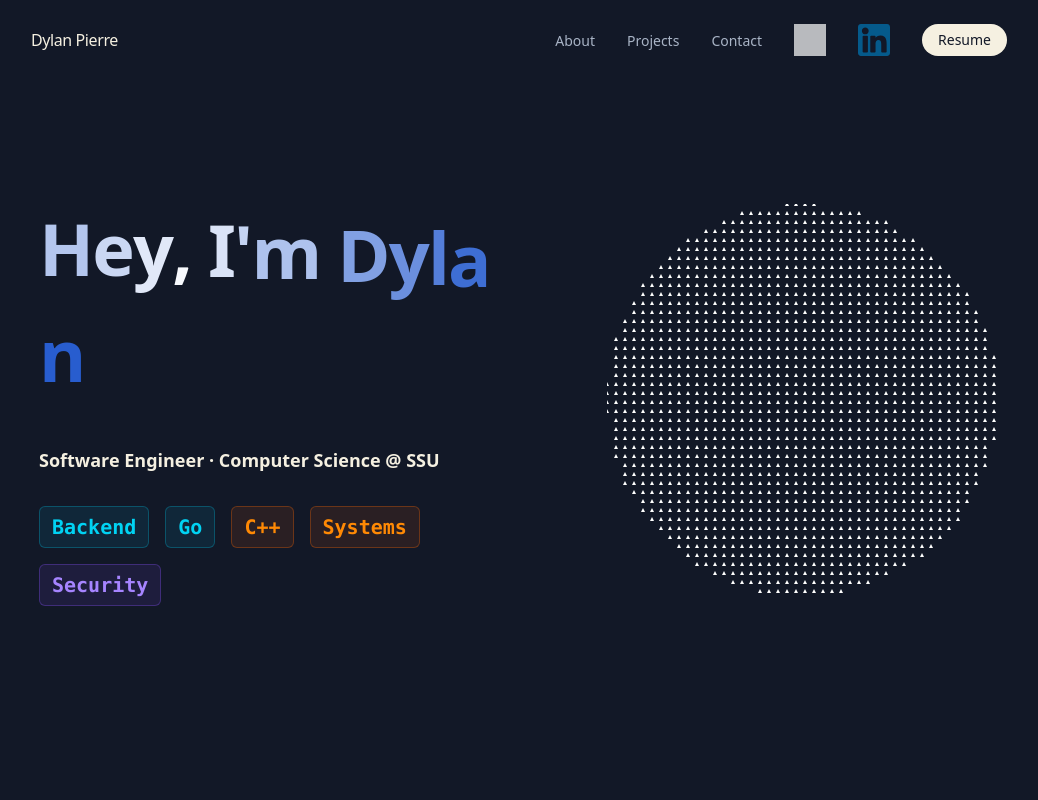
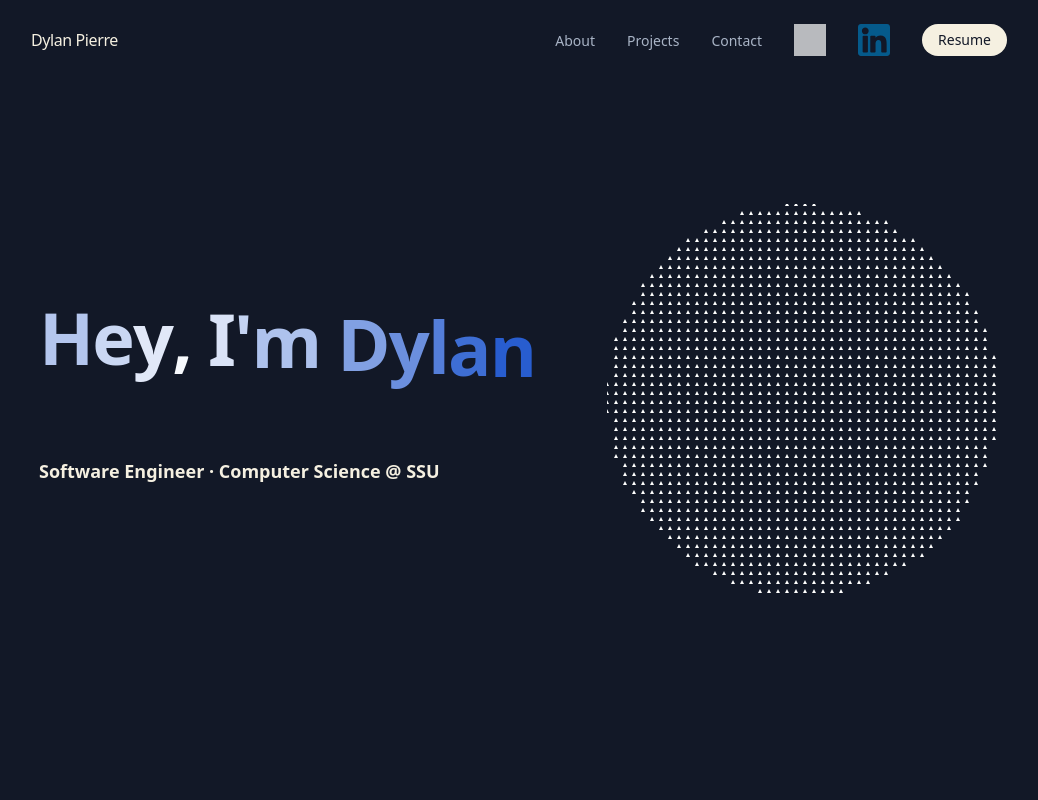
Before and after one commit to pierredyl/portfolio_website, a React (Vite) app: page / in a window 1280 px wide. Shown: the top 800 px of the page, without its empty margins (121-1159 px from the left). Built offline with nearby package versions, Linux system fonts and the light colour scheme; grey boxes are pictures that could not be loaded; a web font is replaced by a local one.

Commit message:
update hero

```diff
--- a/src/components/Hero.jsx
+++ b/src/components/Hero.jsx
@@ -3,19 +3,6 @@ import ParticleImage from "./ParticleImage";
 
 const text = "Hey, I'm Dylan";
 
-const badges = [
-  { label: "Backend",     color: "cyan"   },
-  { label: "Go",          color: "cyan"   },
-  { label: "C++",         color: "orange" },
-  { label: "Systems",     color: "orange" },
-  { label: "Security",    color: "violet" },
-]
-
-const colorMap = {
-  cyan: "bg-cyan-500/10 border-cyan-500/30 text-cyan-400",
-  orange: "bg-orange-500/10 border-orange-500/30 text-orange-400",
-  violet: "bg-violet-500/10 border-violet-500/30 text-violet-400",
-};
 
 export default function Hero() {
   return (
@@ -24,8 +11,12 @@ export default function Hero() {
         <div className="grid grid-cols-1 lg:grid-cols-2 gap-12 items-center">
           {/* Text column */}
           <div className="flex flex-col order-2 lg:order-1">
-            <motion.h1 className="text-5xl md:text-7xl 2xl:text-8xl font-semibold tracking-tight mb-12 leading-[1.3] py-2">
-              {text.split("").map((char, i) => (
+<motion.h1 className="
+  text-5xl sm:text-6xl md:text-7xl 2xl:text-8xl
+  font-bold tracking-tight
+  mb-16 leading-[1.3] py-2
+  whitespace-nowrap
+">              {text.split("").map((char, i) => (
                 <motion.span
                   key={i}
                   animate={{ y: [0, 20, 0] }}
@@ -51,23 +42,6 @@ export default function Hero() {
             >
               Software Engineer · Computer Science @ SSU
             </motion.p>
-
-            {/* Badges */}
-            <motion.div
-              initial={{ opacity: 0, y: 20 }}
-              animate={{ opacity: 1, y: 0 }}
-              transition={{ duration: 0.6, delay: 0.35 }}
-              className="flex flex-wrap gap-4"
-            >
-              {badges.map((badge) => (
-                <span
-                  key={badge.label}
-                  className={`font-mono text-xl font-semibold px-3 py-1.5 rounded-md border ${colorMap[badge.color]}`}
-                >
-                  {badge.label}
-                </span>
-              ))}
-            </motion.div>
           </div>
 
           {/* Image column */}
```
